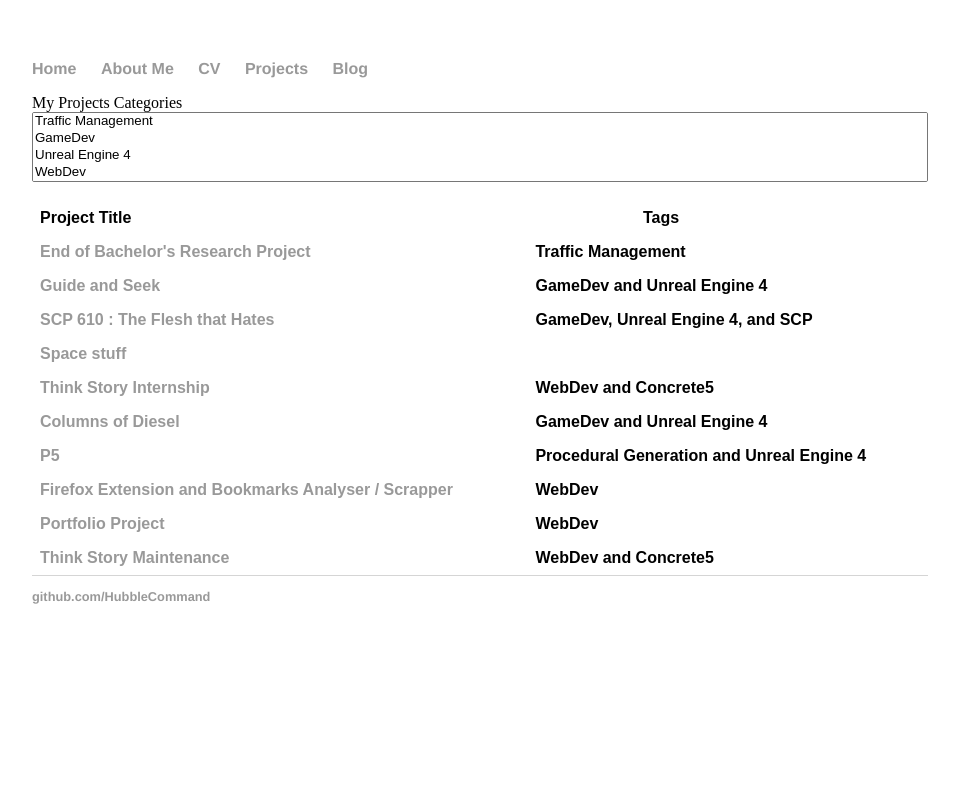
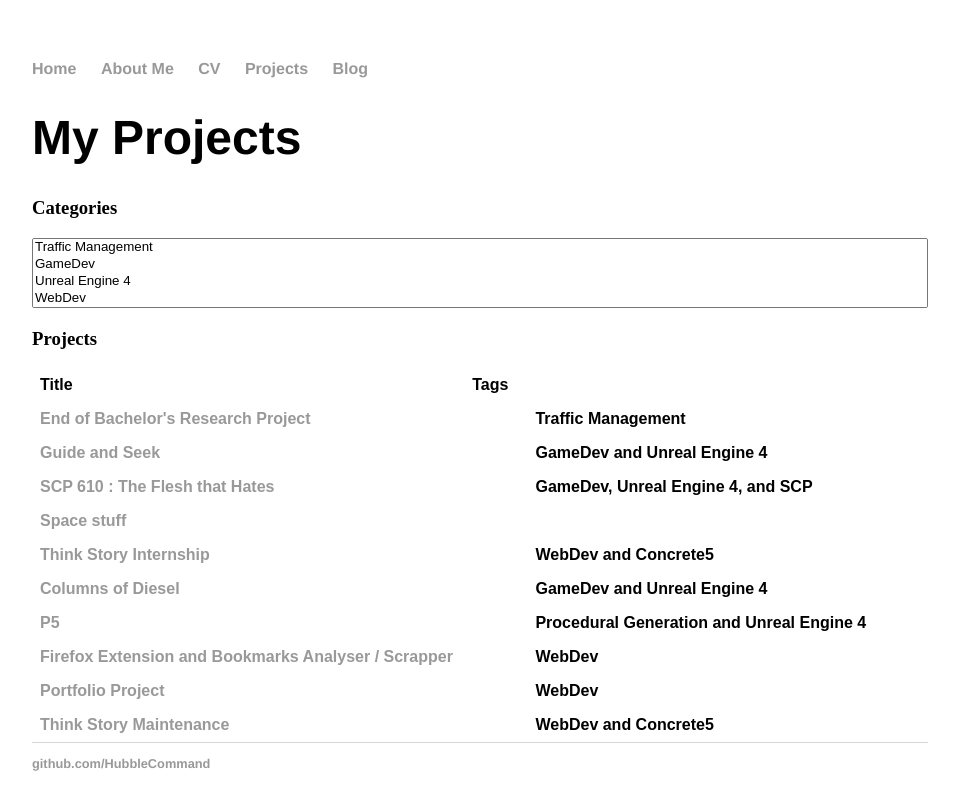
Before and after one commit to HubbleCommand/HubbleCommand.github.io, a Jekyll site: the page built from projects/index.html, in a window 1280 px wide. Shown: the top 810 px of the page, without its empty margins (160-1119 px from the left). Built offline with Jekyll 4.4.1, drawn with Linux system fonts in a browser that asks for light colours; nearby versions of some CDN libraries.

Commit message:
Projects list improvements

```diff
--- a/assets/js/category_menu.js
+++ b/assets/js/category_menu.js
@@ -3,7 +3,9 @@
         $("#project-list-to-filter").children().each(function(){
             $(this).show();
         })
+        $("#project-list-end").hide();
     } else {
+        var filterResultCount = 0;
         $("#project-list-to-filter").children().each(function(){
             if(this.dataset.categories){
                 var projCats = JSON.parse(this.dataset.categories)
@@ -11,6 +13,7 @@
                 //Check that the current project has all of the required categories
                 //Hence, the chosen categories must be a subset of the project's categories
                 if(chosen.every(item => projCats.includes(item))){
+                    filterResultCount++;
                     $(this).show();
                 } else {    //Otherwise, the project does not match the filters' and we hide it
                     $(this).hide();
@@ -19,5 +22,11 @@
                 $(this).hide();
             }
         })
+        if(filterResultCount > 0){
+            console.log("No results")
+            $("#project-list-end").hide();
+        } else {
+            $("#project-list-end").show();
+        }
     }
 }
--- a/css/project.css
+++ b/css/project.css
@@ -38,6 +38,10 @@
     padding: 8px;
 }
 
+.listend {
+    text-align:center
+}
+
 /*
 This is neat, but doesn't work with the filter
 tr:nth-child(even) {
--- a/projects/index.html
+++ b/projects/index.html
@@ -4,20 +4,20 @@
 ---
 <!--<script src="{{ base.url | prepend: site.url }}/assets/js/category_menu.js"></script>-->
 <script src="/assets/js/category_menu.js"></script>
-<th>{{ page.title }}</th>
-<label>Categories</label><br>
+<h1>{{ page.title }}</h1>
+<h3>Categories</h3>
 <select style="width:100%;" multiple id="select-categories-projects" onchange="filterProjectsOnceChosen($(this).val())">
     {% assign cats = site.projects | map: 'categories' | uniq  %}
     {% for cat in cats %}
         <option value="{{cat}}">{{cat}}</option>
     {% endfor %}
 </select>
-<br><br>
+<h3>Projects</h3>
 <div>
     <table>
         <tbody>
             <tr>
-                <th>Project Title</th>
+                <th>Title</th>
                 <th>Tags</th>
             </tr>
         </tbody>
@@ -31,6 +31,10 @@
                     <th><span> {{project.categories | array_to_sentence_string}}</span></th>
                 </tr>
             {% endfor %}
+            <tr id="project-list-end" style="display:none">
+                <td  colspan="2" class="listend" ><a>No projects found</a></td>
+
+            </tr>
         </tbody>
     </table>
 </div>
```
